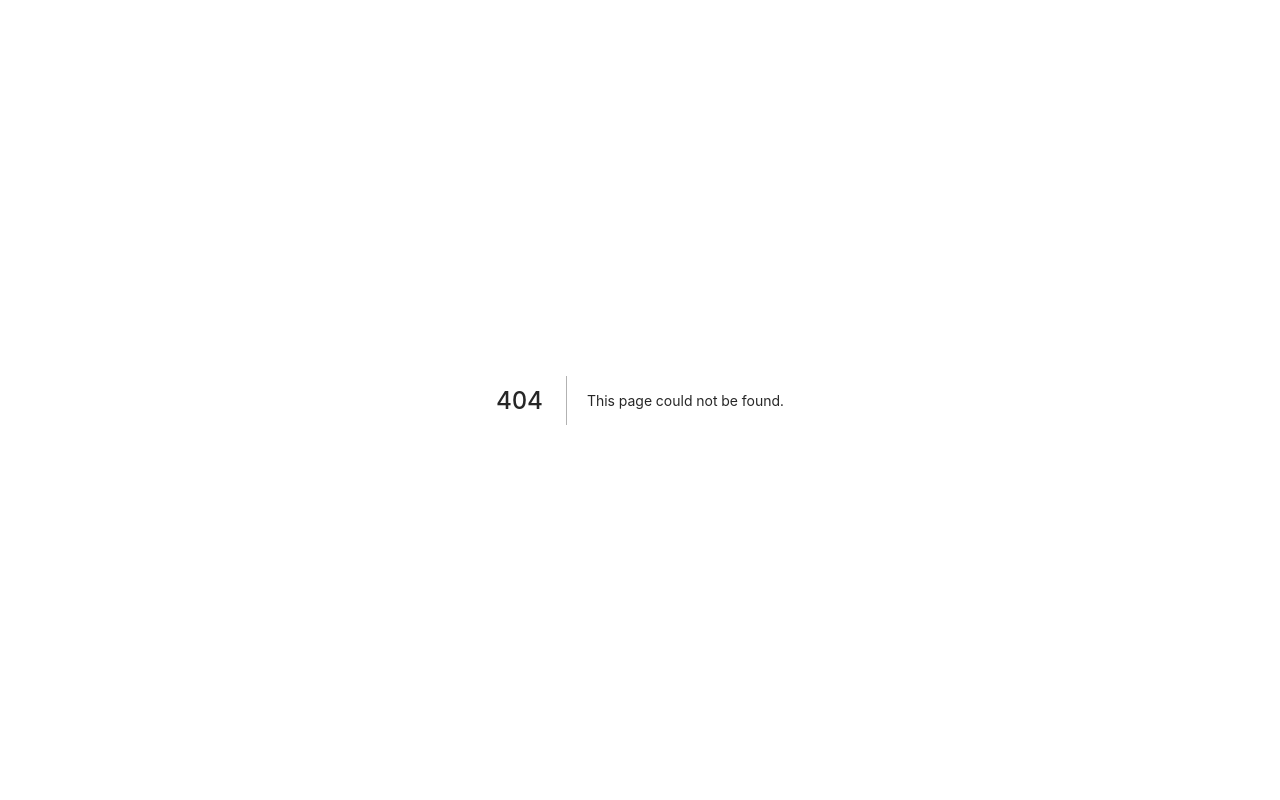
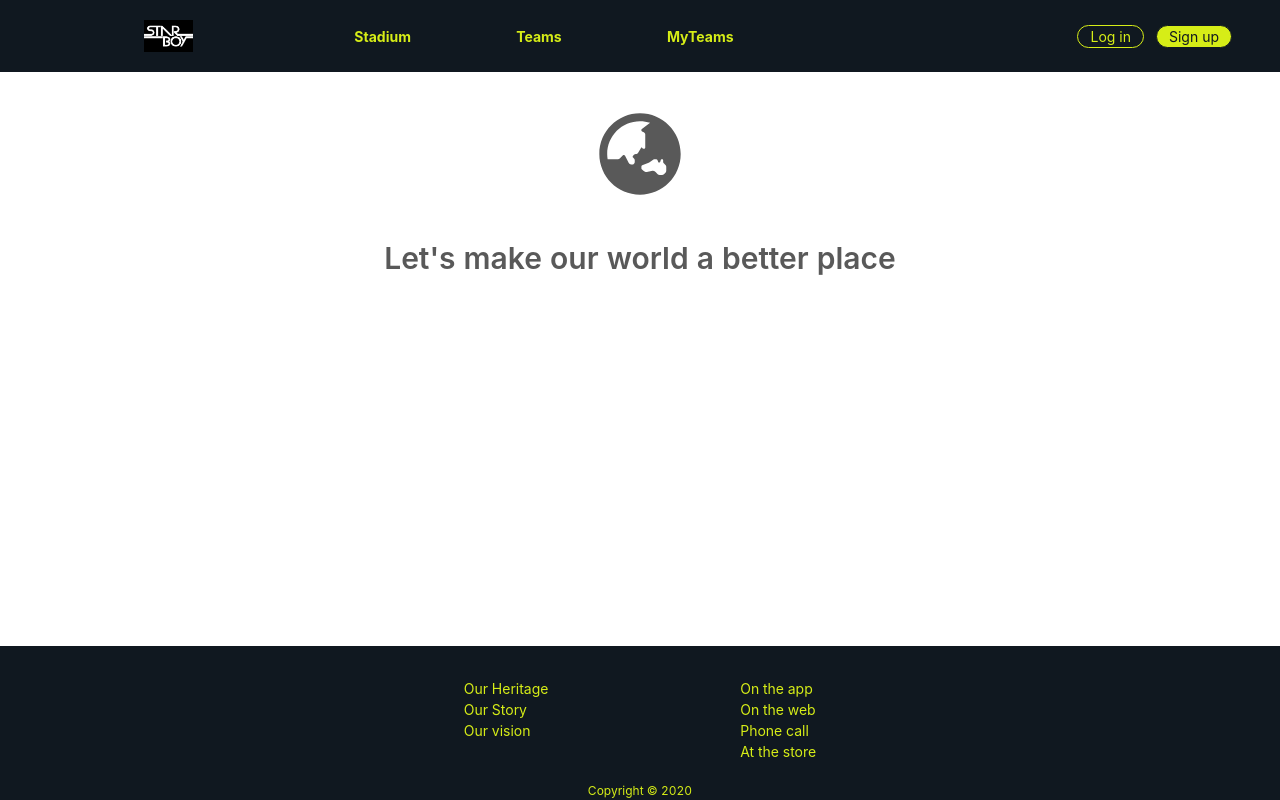
Before and after one commit to skyrocketeer/Futbol_ForAll-Front, a Next.js app: page /teams in a window 1280 px wide. Before the commit this address had no page. Built offline with nearby package versions, Linux system fonts and the light colour scheme.

Commit message:
test vercel

```diff
--- a/components/Navbar/index.tsx
+++ b/components/Navbar/index.tsx
@@ -14,7 +14,7 @@ function Navbar({ isOpen }: { isOpen: boolean }) {
 	const menus: Array<Menu> = [
 		{ name: "Stadium", link: "/stadiums" },
 		{ name: "Teams", link: "/posts" },
-		{ name: "MyTeams", link: "/posts" },
+		{ name: "MyTeams", link: "/teams" },
 	]
 
 	const renderMenu = (): JSX.Element => {
--- /dev/null
+++ b/pages/teams/index.tsx
@@ -0,0 +1,14 @@
+import Layout from "@components/Layout/main"
+import { FontAwesomeIcon } from '@fortawesome/react-fontawesome'
+import { faGlobeAsia } from '@fortawesome/free-solid-svg-icons'
+
+export default function Posts(){
+	const renderContent = () => (
+		<div className='flex flex-col justify-center w-full items-center h-full'>
+      <FontAwesomeIcon icon={faGlobeAsia} size="6x"/>
+			<p className='text-3xl font-semibold my-10'>Let's make our world a better place</p>
+    </div>
+	)
+
+	return <Layout content={renderContent()} />
+}
```
